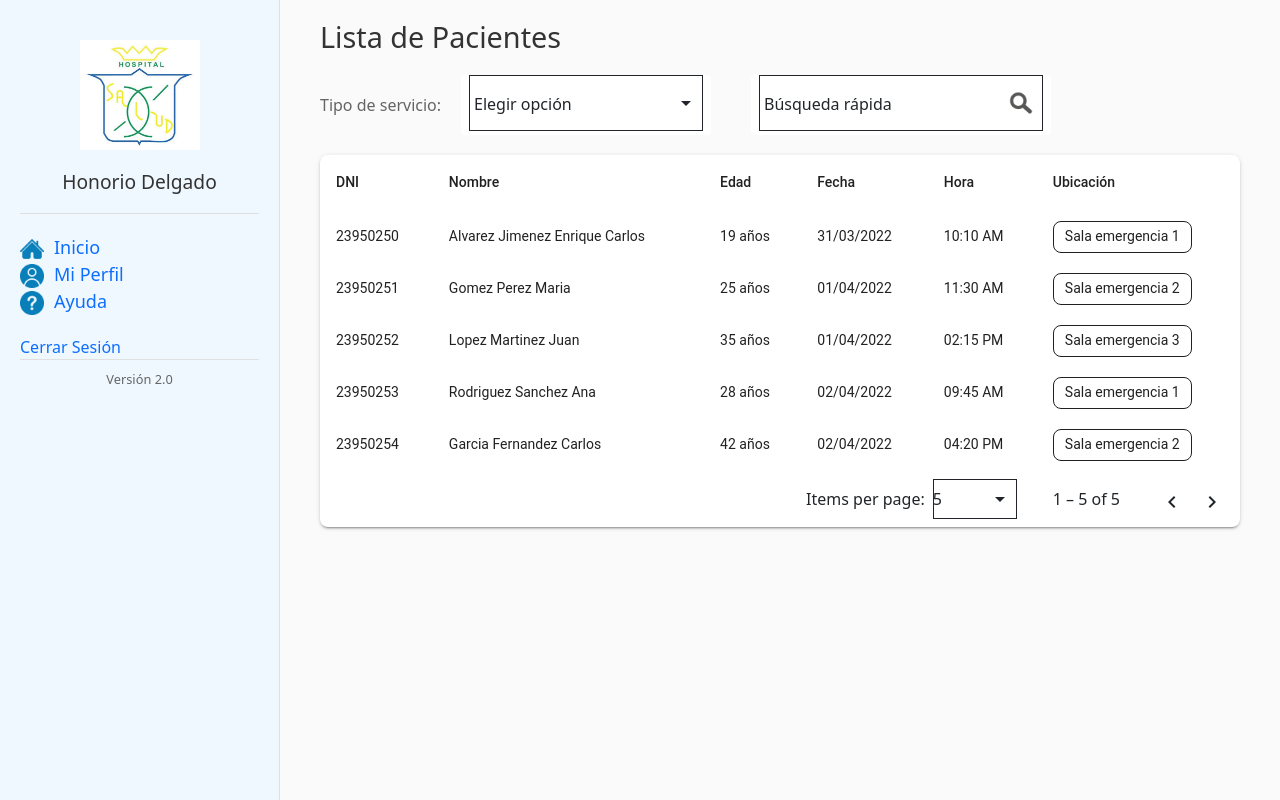
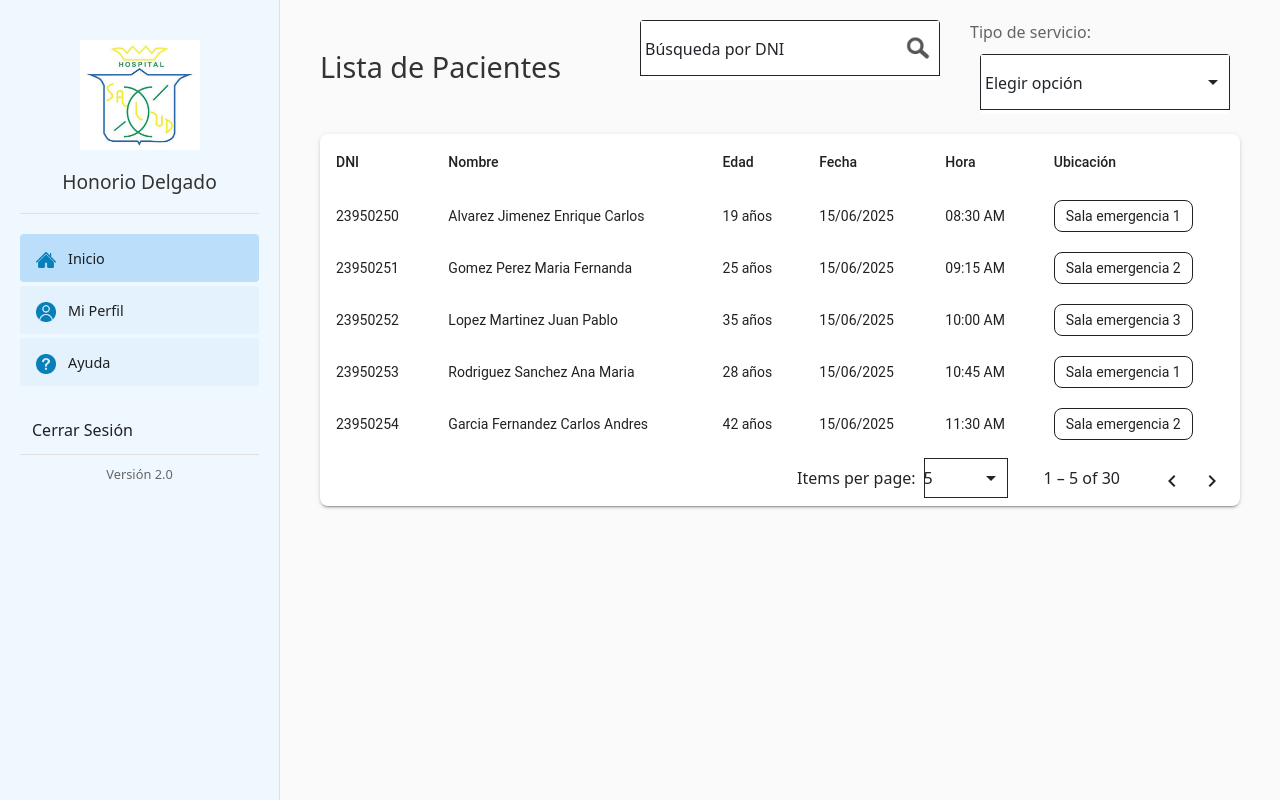
Before and after one commit to gaguilarf/front-historial-clinico, an Angular app: page /home in a window 1280 px wide. Built offline with nearby package versions, Linux system fonts and the light colour scheme.

Commit message:
feat(master): ajustes del diseño

```diff
--- a/src/app/components/home/home.component.css
+++ b/src/app/components/home/home.component.css
@@ -55,17 +55,78 @@
 
 /* Enlaces de navegación */
 .nav-links {
-  flex: 1;
+  display: flex;
+  flex-direction: column;
+  gap: 4px;
   margin-bottom: 20px;
-  font-size: large;
+  width: 100%;
 }
 
 .nav-links a {
+  display: flex !important;
+  flex-direction: row !important;
+  align-items: center;
   text-decoration: none;
+  color: rgba(0, 0, 0, 0.87);
+  padding: 12px 16px !important;
+  border-radius: 4px;
+  transition: all 0.2s ease;
+  background-color: #e3f2fd;
+  width: 100%;
+  box-sizing: border-box;
+  height: auto !important;
+}
+
+.nav-links a:hover {
+  background-color: #bbdefb;
+}
+
+.nav-icon {
+  width: 20px;
+  height: 20px;
+  margin-right: 12px;
+  display: inline-flex !important;
+  align-items: center;
+  justify-content: center;
+  flex-shrink: 0;
+}
+
+/* Override mat-list-item styles */
+.nav-links .mat-list-item-content {
+  display: flex !important;
+  flex-direction: row !important;
+  align-items: center;
+  padding: 0 !important;
+  width: 100%;
+}
+
+.nav-links .mat-list-text {
+  display: flex !important;
+  flex-direction: row !important;
+  align-items: center;
+  padding: 0 !important;
+}
+
+.nav-links a span {
+  font-size: 0.9rem;
+  line-height: 1.2;
+}
+
+/* Estilo para el enlace activo */
+.nav-links a.active {
+  background-color: #bbdefb;
+  color: rgba(0, 0, 0, 0.87);
+  font-weight: 500;
 }
 
 .bottom-section a {
+  display: flex;
+  align-items: center;
   text-decoration: none;
+  color: rgba(0, 0, 0, 0.87);
+  padding: 8px 12px;
+  height: 48px;
+  box-sizing: border-box;
 }
 
 /* Versión */
@@ -360,7 +421,6 @@ tr.mat-row.selected {
 .mat-mdc-form-field {
   background-color: white;
   border-radius: 4px;
-  padding: 0 8px;
   height: 60px;
   overflow: hidden;
 }
@@ -427,9 +487,11 @@ tr.mat-row.selected {
 /* Style for the select with label */
 .select-with-label {
   display: flex;
-  align-items: center;
+  flex-direction: column;
+  align-items: flex-start;
   gap: 10px;
 }
+
 
 .select-label {
   font-size: 16px;
--- a/src/app/components/home/home.component.html
+++ b/src/app/components/home/home.component.html
@@ -30,16 +30,16 @@
 
       <div class="sidenav-content">
           <div class="nav-links">
-            <a mat-list-item routerLink="/" class="active">
-              <img matSuffix src="assets/ic_home.png" alt="Buscar" style="width: 24px; height: 24px; margin-right: 10px;">
+            <a mat-list-item routerLink="/" class="nav-link active">
+              <img src="assets/ic_home.png" alt="Inicio" class="nav-icon">
               <span>Inicio</span>
             </a>
-            <a mat-list-item>
-              <img matSuffix src="assets/ic_usuario.png" alt="Buscar" style="width: 24px; height: 24px; margin-right: 10px;">
+            <a mat-list-item class="nav-link">
+              <img src="assets/ic_usuario.png" alt="Perfil" class="nav-icon">
               <span>Mi Perfil</span>
             </a>
-            <a mat-list-item>
-              <img matSuffix src="assets/ic_ayuda.png" alt="Buscar" style="width: 24px; height: 24px; margin-right: 10px;">
+            <a mat-list-item class="nav-link">
+              <img src="assets/ic_ayuda.png" alt="Ayuda" class="nav-icon">
               <span>Ayuda</span>
             </a>
           </div>
@@ -59,6 +59,11 @@
       <div class="header">
         <h1>Lista de Pacientes</h1>
         <div class="search-container">
+          <mat-form-field appearance="outline" class="search-input">
+            <mat-label>Búsqueda por DNI</mat-label>
+            <input matInput (keyup)="applyFilter($event)" placeholder="Buscar...">
+            <img matSuffix src="assets/lupa.png" alt="Buscar" style="width: 24px; height: 24px; margin-right: 10px;">
+          </mat-form-field>
           <div class="select-with-label">
             <span class="select-label">Tipo de servicio:</span>
             <mat-form-field appearance="outline" class="hospitalization-select">
@@ -70,11 +75,6 @@
               </mat-select>
             </mat-form-field>
           </div>
-          <mat-form-field appearance="outline" class="search-input">
-            <mat-label>Búsqueda rápida</mat-label>
-            <input matInput (keyup)="applyFilter($event)" placeholder="Buscar...">
-            <img matSuffix src="assets/lupa.png" alt="Buscar" style="width: 24px; height: 24px; margin-right: 10px;">
-          </mat-form-field>
         </div>
       </div>
 
@@ -165,7 +165,7 @@
             <div class="form-row">
               <mat-form-field appearance="outline" class="form-field">
                 <mat-label>Serv. Responsable</mat-label>
-                <mat-select formControlName="servicio">
+                <mat-select formControlName="servicio" [disabled]="true">
                   <mat-option *ngFor="let servicio of servicios" [value]="servicio.value">
                     {{servicio.viewValue}}
                   </mat-option>
@@ -174,7 +174,7 @@
 
               <mat-form-field appearance="outline" class="form-field">
                 <mat-label>Prof. Responsable</mat-label>
-                <mat-select formControlName="profesional">
+                <mat-select formControlName="profesional" [disabled]="true">
                   <mat-option *ngFor="let prof of profesionales" [value]="prof.value">
                     {{prof.viewValue}}
                   </mat-option>
@@ -185,13 +185,13 @@
             <div class="form-row">
               <mat-form-field appearance="outline" class="form-field">
                 <mat-label>Nombre</mat-label>
-                <input matInput formControlName="nombre">
+                <input matInput formControlName="nombre" readonly>
               </mat-form-field>
 
 
               <mat-form-field appearance="outline" class="form-field">
                 <mat-label>Ap. Paterno</mat-label>
-                <input matInput formControlName="apellidoPaterno">
+                <input matInput formControlName="apellidoPaterno" readonly>
               </mat-form-field>
 
 
--- a/src/app/components/home/home.component.ts
+++ b/src/app/components/home/home.component.ts
@@ -1,4 +1,5 @@
-import { Component, ViewChild, AfterViewInit } from '@angular/core';
+import { Component, ViewChild, AfterViewInit, OnInit } from '@angular/core';
+import { HttpClient, HttpClientModule } from '@angular/common/http';
 import { FormBuilder, FormGroup, ReactiveFormsModule } from '@angular/forms';
 import { CommonModule } from '@angular/common';
 import { RouterModule } from '@angular/router';
@@ -6,7 +7,7 @@ import { RouterModule } from '@angular/router';
 // Módulos de Angular Material agrupados
 import { MaterialModule } from '../../shared/material.module';
 import { MatTableDataSource } from '@angular/material/table';
-import { MatSort } from '@angular/material/sort';
+import { MatSort, Sort } from '@angular/material/sort';
 import { MatPaginator } from '@angular/material/paginator';
 
 // Interfaces
@@ -27,12 +28,13 @@ export interface Paciente {
     RouterModule,
     // Módulo de Material que contiene todos los componentes necesarios
     MaterialModule,
-    ReactiveFormsModule
+    ReactiveFormsModule,
+    HttpClientModule
   ],
   templateUrl: './home.component.html',
   styleUrls: ['./home.component.css']
 })
-export class HomeComponent implements AfterViewInit {
+export class HomeComponent implements OnInit, AfterViewInit {
   selectedPatient: Paciente | null = null;
   patientForm: FormGroup;
   estados = [
@@ -50,14 +52,8 @@ export class HomeComponent implements AfterViewInit {
     {value: 'dr2', viewValue: 'Dra. María Gómez'},
     {value: 'dr3', viewValue: 'Dr. Carlos López'}
   ];
-  // Datos de ejemplo para la tabla de pacientes
-  pacientes: Paciente[] = [
-    { dni: '23950250', nombre: 'Alvarez Jimenez Enrique Carlos', edad: 19, fecha: '31/03/2022', hora: '10:10 AM', ubicacion: 'Sala emergencia 1' },
-    { dni: '23950251', nombre: 'Gomez Perez Maria', edad: 25, fecha: '01/04/2022', hora: '11:30 AM', ubicacion: 'Sala emergencia 2' },
-    { dni: '23950252', nombre: 'Lopez Martinez Juan', edad: 35, fecha: '01/04/2022', hora: '02:15 PM', ubicacion: 'Sala emergencia 3' },
-    { dni: '23950253', nombre: 'Rodriguez Sanchez Ana', edad: 28, fecha: '02/04/2022', hora: '09:45 AM', ubicacion: 'Sala emergencia 1' },
-    { dni: '23950254', nombre: 'Garcia Fernandez Carlos', edad: 42, fecha: '02/04/2022', hora: '04:20 PM', ubicacion: 'Sala emergencia 2' },
-  ];
+  // Datos de pacientes cargados desde el archivo JSON
+  pacientes: Paciente[] = [];
 
   // Configuración de la tabla
   dataSource: MatTableDataSource<Paciente>;
@@ -66,24 +62,63 @@ export class HomeComponent implements AfterViewInit {
   @ViewChild(MatPaginator) paginator!: MatPaginator;
   @ViewChild(MatSort) sort!: MatSort;
 
-  constructor(private fb: FormBuilder) {
-    // Inicializar el dataSource con los datos de ejemplo
-    this.dataSource = new MatTableDataSource(this.pacientes);
+  constructor(
+    private fb: FormBuilder,
+    private http: HttpClient
+  ) {
+    // Inicializar el dataSource vacío, se llenará cuando se carguen los datos
+    this.dataSource = new MatTableDataSource<Paciente>([]);
 
-    // Inicializar el formulario
+    // Inicializar el formulario con controles deshabilitados
     this.patientForm = this.fb.group({
-      estado: ['hospitalizacion'],
-      fechaIngreso: [''],
-      fechaHasta: [''],
-      servicio: [''],
-      profesional: [''],
-      nombre: [''],
-      apellidoPaterno: [''],
-      apellidoMaterno: ['']
+      estado: {value: 'hospitalizacion', disabled: true},
+      fechaIngreso: {value: '', disabled: true},
+      fechaHasta: {value: '', disabled: true},
+      servicio: {value: '', disabled: true},
+      profesional: {value: '', disabled: true},
+      nombre: {value: '', disabled: true},
+      apellidoPaterno: {value: '', disabled: true},
+      apellidoMaterno: {value: '', disabled: true}
     });
   }
 
-  // Método para manejar la selección de un paciente
+  ngOnInit() {
+    this.loadPatients();
+  }
+
+  ngAfterViewInit() {
+    this.initializeTable();
+    this.dataSource.paginator = this.paginator;
+    this.dataSource.sort = this.sort;
+  }
+
+  private loadPatients() {
+    this.http.get<any>('assets/data/patients.json').subscribe({
+      next: (data) => {
+        this.pacientes = data.pacientes;
+        this.initializeTable();
+      },
+      error: (error) => {
+        console.error('Error al cargar los pacientes:', error);
+      }
+    });
+  }
+
+  private initializeTable() {
+    this.dataSource = new MatTableDataSource(this.pacientes);
+    this.dataSource.paginator = this.paginator;
+    this.dataSource.sort = this.sort;
+  }
+
+  applyFilter(event: Event) {
+    const filterValue = (event.target as HTMLInputElement).value;
+    this.dataSource.filter = filterValue.trim().toLowerCase();
+
+    if (this.dataSource.paginator) {
+      this.dataSource.paginator.firstPage();
+    }
+  }
+
   selectPatient(paciente: Paciente) {
     this.selectedPatient = paciente;
 
@@ -94,31 +129,15 @@ export class HomeComponent implements AfterViewInit {
     let apellidoMaterno = '';
 
     // Asignar los valores en el orden correcto
-    if (nameParts.length > 0) apellidoPaterno = nameParts[0]; // El primer elemento va a apellido materno
-    if (nameParts.length > 1) apellidoMaterno = nameParts[1]; // El segundo a apellido paterno
-    if (nameParts.length > 2) nombre = nameParts.slice(2).join(' '); // El resto a nombre
+    if (nameParts.length > 0) apellidoPaterno = nameParts[0];
+    if (nameParts.length > 1) apellidoMaterno = nameParts[1];
+    if (nameParts.length > 2) nombre = nameParts.slice(2).join(' ');
 
+    // Actualizar el formulario con los datos del paciente seleccionado
     this.patientForm.patchValue({
       nombre: nombre,
       apellidoPaterno: apellidoPaterno,
       apellidoMaterno: apellidoMaterno
     });
   }
-
-  ngAfterViewInit() {
-    this.dataSource.paginator = this.paginator;
-    this.dataSource.sort = this.sort;
-  }
-
-  // Método para filtrar la tabla
-  applyFilter(event: Event) {
-    const filterValue = (event.target as HTMLInputElement).value;
-    this.dataSource.filter = filterValue.trim().toLowerCase();
-
-    if (this.dataSource.paginator) {
-      this.dataSource.paginator.firstPage();
-    }
-  }
-
-
 }
--- /dev/null
+++ b/src/assets/data/patients.json
@@ -0,0 +1,34 @@
+{
+  "pacientes": [
+    { "dni": "23950250", "nombre": "Alvarez Jimenez Enrique Carlos", "edad": 19, "fecha": "15/06/2025", "hora": "08:30 AM", "ubicacion": "Sala emergencia 1" },
+    { "dni": "23950251", "nombre": "Gomez Perez Maria Fernanda", "edad": 25, "fecha": "15/06/2025", "hora": "09:15 AM", "ubicacion": "Sala emergencia 2" },
+    { "dni": "23950252", "nombre": "Lopez Martinez Juan Pablo", "edad": 35, "fecha": "15/06/2025", "hora": "10:00 AM", "ubicacion": "Sala emergencia 3" },
+    { "dni": "23950253", "nombre": "Rodriguez Sanchez Ana Maria", "edad": 28, "fecha": "15/06/2025", "hora": "10:45 AM", "ubicacion": "Sala emergencia 1" },
+    { "dni": "23950254", "nombre": "Garcia Fernandez Carlos Andres", "edad": 42, "fecha": "15/06/2025", "hora": "11:30 AM", "ubicacion": "Sala emergencia 2" },
+    { "dni": "23950255", "nombre": "Martinez Diaz Laura Sofia", "edad": 31, "fecha": "15/06/2025", "hora": "12:15 PM", "ubicacion": "Sala emergencia 3" },
+    { "dni": "23950256", "nombre": "Perez Gutierrez Pedro Luis", "edad": 45, "fecha": "15/06/2025", "hora": "01:00 PM", "ubicacion": "Sala emergencia 1" },
+    { "dni": "23950257", "nombre": "Sanchez Ruiz Carmen Rosa", "edad": 22, "fecha": "15/06/2025", "hora": "01:45 PM", "ubicacion": "Sala emergencia 2" },
+    { "dni": "23950258", "nombre": "Dominguez Castro Jose Manuel", "edad": 38, "fecha": "15/06/2025", "hora": "02:30 PM", "ubicacion": "Sala emergencia 3" },
+    { "dni": "23950259", "nombre": "Vargas Mendoza Patricia Elena", "edad": 29, "fecha": "15/06/2025", "hora": "03:15 PM", "ubicacion": "Sala emergencia 1" },
+    { "dni": "23950260", "nombre": "Torres Rojas Miguel Angel", "edad": 33, "fecha": "16/06/2025", "hora": "08:00 AM", "ubicacion": "Sala emergencia 2" },
+    { "dni": "23950261", "nombre": "Flores Salazar Daniela Alejandra", "edad": 26, "fecha": "16/06/2025", "hora": "08:45 AM", "ubicacion": "Sala emergencia 3" },
+    { "dni": "23950262", "nombre": "Rojas Paredes Luis Fernando", "edad": 41, "fecha": "16/06/2025", "hora": "09:30 AM", "ubicacion": "Sala emergencia 1" },
+    { "dni": "23950263", "nombre": "Castro Mendez Gabriela Andrea", "edad": 24, "fecha": "16/06/2025", "hora": "10:15 AM", "ubicacion": "Sala emergencia 2" },
+    { "dni": "23950264", "nombre": "Mendoza Quispe Roberto Carlos", "edad": 36, "fecha": "16/06/2025", "hora": "11:00 AM", "ubicacion": "Sala emergencia 3" },
+    { "dni": "23950265", "nombre": "Chavez Vargas Maria Jose", "edad": 27, "fecha": "16/06/2025", "hora": "11:45 AM", "ubicacion": "Sala emergencia 1" },
+    { "dni": "23950266", "nombre": "Quispe Huaman Jorge Luis", "edad": 39, "fecha": "16/06/2025", "hora": "12:30 PM", "ubicacion": "Sala emergencia 2" },
+    { "dni": "23950267", "nombre": "Gutierrez Rios Claudia Patricia", "edad": 23, "fecha": "16/06/2025", "hora": "01:15 PM", "ubicacion": "Sala emergencia 3" },
+    { "dni": "23950268", "nombre": "Diaz Cordova Fernando Jose", "edad": 44, "fecha": "16/06/2025", "hora": "02:00 PM", "ubicacion": "Sala emergencia 1" },
+    { "dni": "23950269", "nombre": "Romero Vasquez Ana Cecilia", "edad": 30, "fecha": "16/06/2025", "hora": "02:45 PM", "ubicacion": "Sala emergencia 2" },
+    { "dni": "23950270", "nombre": "Vasquez Herrera Juan Carlos", "edad": 37, "fecha": "17/06/2025", "hora": "08:20 AM", "ubicacion": "Sala emergencia 3" },
+    { "dni": "23950271", "nombre": "Herrera Luna Maria Fernanda", "edad": 25, "fecha": "17/06/2025", "hora": "09:05 AM", "ubicacion": "Sala emergencia 1" },
+    { "dni": "23950272", "nombre": "Luna Pacheco Carlos Alberto", "edad": 43, "fecha": "17/06/2025", "hora": "09:50 AM", "ubicacion": "Sala emergencia 2" },
+    { "dni": "23950273", "nombre": "Pacheco Rios Laura Isabel", "edad": 28, "fecha": "17/06/2025", "hora": "10:35 AM", "ubicacion": "Sala emergencia 3" },
+    { "dni": "23950274", "nombre": "Rios Flores Pedro Antonio", "edad": 32, "fecha": "17/06/2025", "hora": "11:20 AM", "ubicacion": "Sala emergencia 1" },
+    { "dni": "23950275", "nombre": "Flores Mendoza Daniela Carolina", "edad": 26, "fecha": "17/06/2025", "hora": "12:05 PM", "ubicacion": "Sala emergencia 2" },
+    { "dni": "23950276", "nombre": "Mendoza Castro Jose Luis", "edad": 40, "fecha": "17/06/2025", "hora": "12:50 PM", "ubicacion": "Sala emergencia 3" },
+    { "dni": "23950277", "nombre": "Castro Chavez Maria Gabriela", "edad": 29, "fecha": "17/06/2025", "hora": "01:35 PM", "ubicacion": "Sala emergencia 1" },
+    { "dni": "23950278", "nombre": "Chavez Quispe Ricardo Andres", "edad": 35, "fecha": "17/06/2025", "hora": "02:20 PM", "ubicacion": "Sala emergencia 2" },
+    { "dni": "23950279", "nombre": "Quispe Gutierrez Ana Patricia", "edad": 31, "fecha": "17/06/2025", "hora": "03:05 PM", "ubicacion": "Sala emergencia 3" }
+  ]
+}
```
